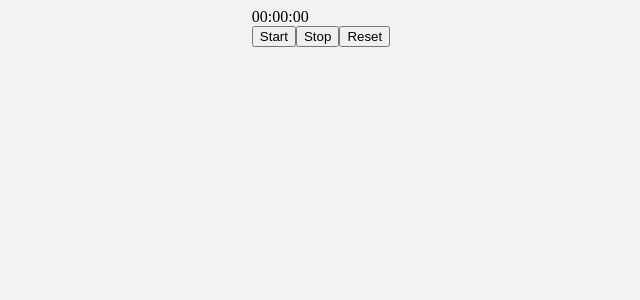
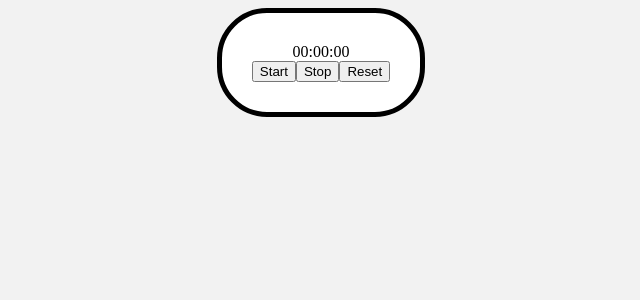
Before and after one commit to AhmadRabie1/Stop-Watch-App, a React (Vite) app in the folder myreact/: page / in a window 1280 px wide. Shown: the top 300 px of the page, without its empty margins (319-959 px from the left). Built offline with nearby package versions, Linux system fonts and the light colour scheme.

Commit message:
styling for the stopwatch div

```diff
--- a/myreact/src/index.css
+++ b/myreact/src/index.css
@@ -4,3 +4,12 @@ body{
     align-items: center;
     background-color: hsl(0, 0%, 95%);
 }
+.stopwatch{
+    display: flex;
+    flex-direction: column;
+    align-items: center;
+    border: 5px solid;
+    border-radius: 50px;
+    background-color: white;
+    padding: 30px;
+}
```
